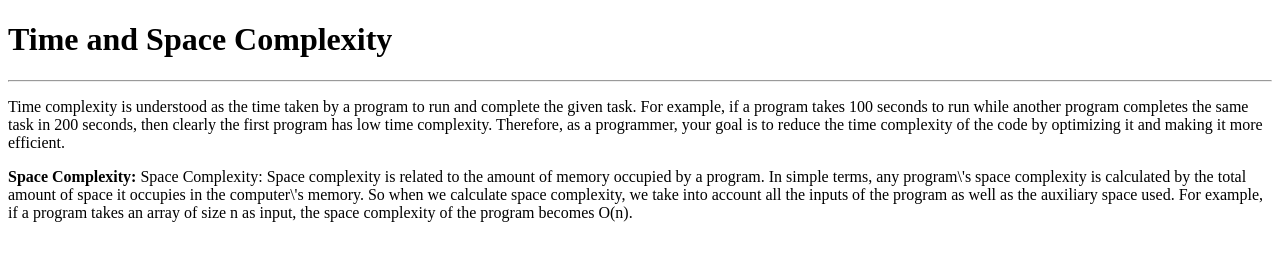
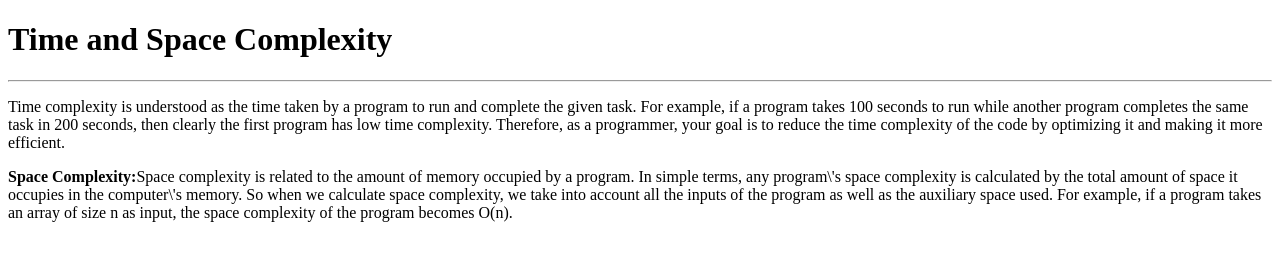
Before and after one commit to acciojob/time-and-space-complexity-BumblebeeBoss, a website: page main.html in a window 1280 px wide. Drawn offline with Linux system fonts and the light colour scheme.

Commit message:
created a submission

```diff
--- a/main.html
+++ b/main.html
@@ -10,7 +10,7 @@
 	<!-- the entire body must be written by student -->
    <h1>Time and Space Complexity</h1><hr>
 	<p>Time complexity is understood as the time taken by a program to run and complete the given task. For example, if a program takes 100 seconds to run while another program completes the same task in 200 seconds, then clearly the first program has low time complexity. Therefore, as a programmer, your goal is to reduce the time complexity of the code by optimizing it and making it more efficient.</p>
-    <p><b>Space Complexity:</b> Space Complexity: Space complexity is related to the amount of memory occupied by a program. In simple terms, any program\'s space complexity is calculated by the total amount of space it occupies in the computer\'s memory. So when we calculate space complexity, we take into account all the inputs of the program as well as the auxiliary space used. For example, if a program takes an array of size n as input, the space complexity of the program becomes O(n).</p>
+    <p><b>Space Complexity:</b>Space complexity is related to the amount of memory occupied by a program. In simple terms, any program\'s space complexity is calculated by the total amount of space it occupies in the computer\'s memory. So when we calculate space complexity, we take into account all the inputs of the program as well as the auxiliary space used. For example, if a program takes an array of size n as input, the space complexity of the program becomes O(n).</p>
 
     <script type="text/javascript" src="./script.js">
 </script>
```
